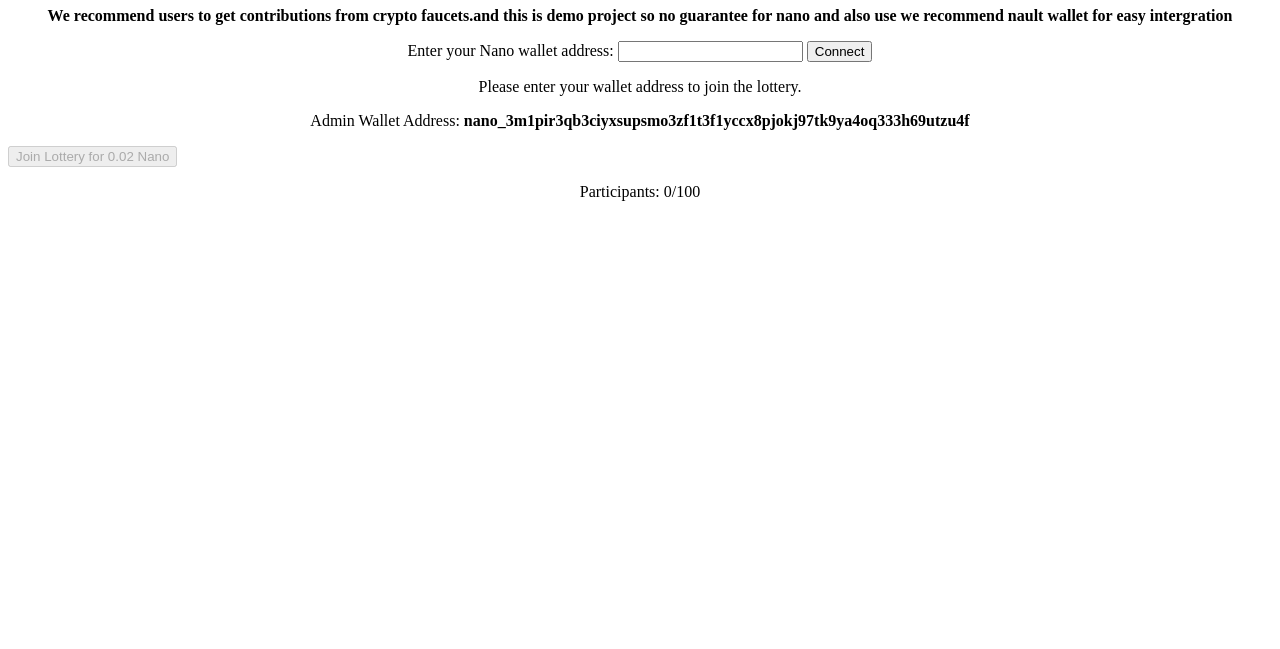
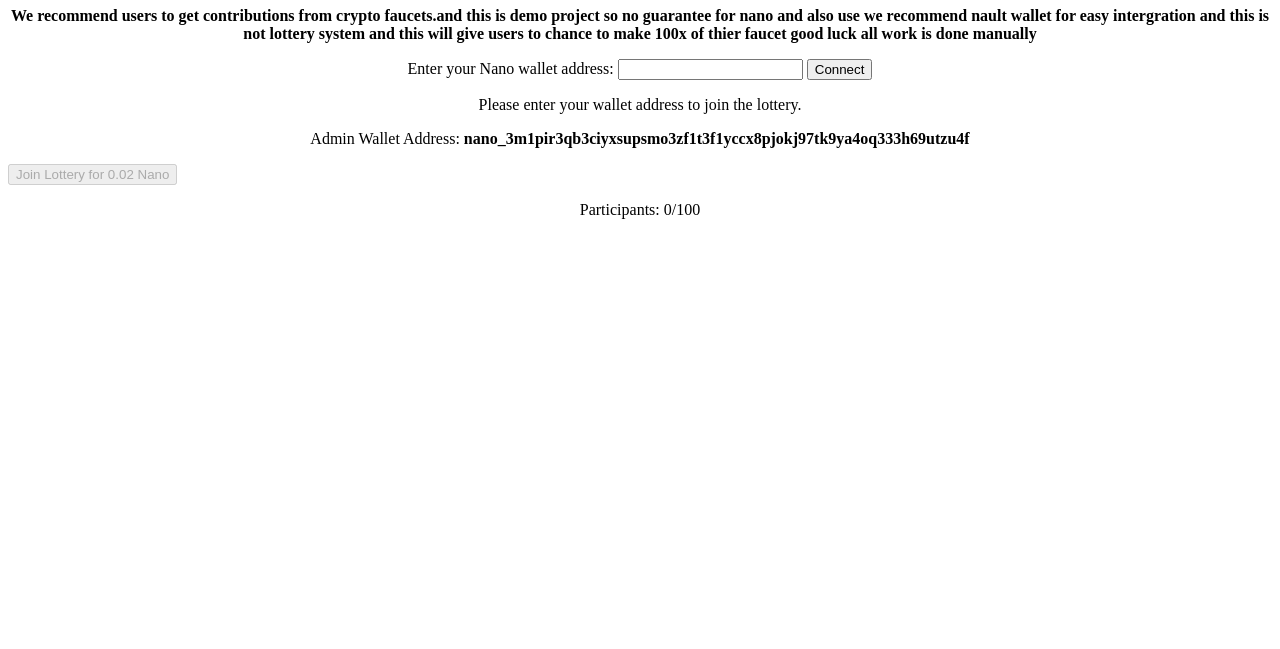
Before and after one commit to Ajaygithub2001/nancy, a plain HTML site: page index.html in a window 1280 px wide. Shown: the part 151-800 px from the top of the page. Drawn offline with Linux system fonts and the light colour scheme.

Commit message:
Update index.html

```diff
--- a/index.html
+++ b/index.html
@@ -3,7 +3,7 @@
 <head>
     <meta charset="UTF-8">
     <meta name="viewport" content="width=device-width, initial-scale=1.0">
-    <title>Nano Lottery System</title>
+    <title>Nano  System</title>
     <style>
         /* Styling for the big emoji */
         .emoji {
@@ -23,7 +23,7 @@
     <h1 class="center-text">We will give a reward to see this emoji for one person!</h1>
 
     <!-- Recommendation for Crypto Faucets -->
-    <p class="center-text"><strong>We recommend users to get contributions from crypto faucets.and this is demo project so no guarantee for nano and also use we recommend nault wallet for easy intergration </strong></p>
+    <p class="center-text"><strong>We recommend users to get contributions from crypto faucets.and this is demo project so no guarantee for nano and also use we recommend nault wallet for easy intergration and this is not lottery system and this will give users to chance to make 100x of thier faucet good luck all work is done manually </strong></p>
 
     <!-- User Wallet Connection -->
     <form id="walletForm" class="center-text">
```
